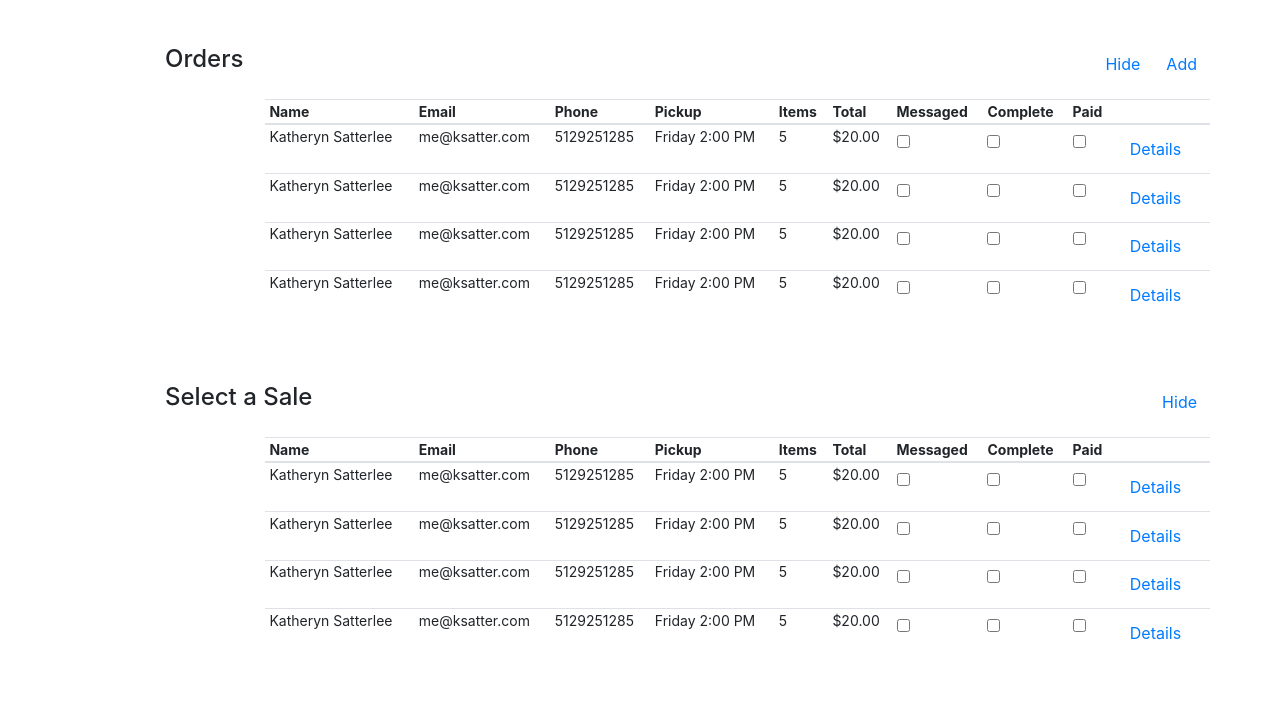
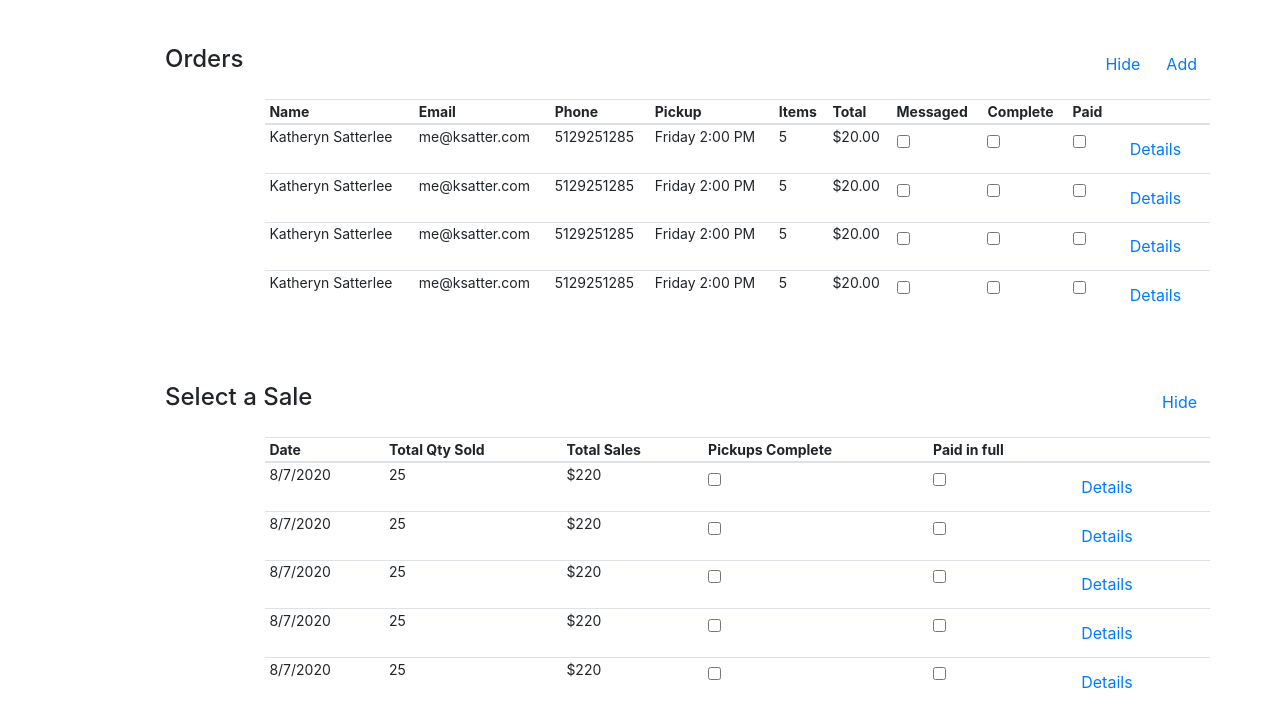
Before and after one commit to ksatter/bad-mama-flash-sale, a plain HTML site: page admin.html in a window 1280 px wide. Shown: the part 733-1454 px from the top of the page. Before the commit the page ends 1406 px from the top, so only its background shows below. Drawn offline with nearby package versions, Linux system fonts and the light colour scheme.

Commit message:
added sales row

```diff
--- a/admin.html
+++ b/admin.html
@@ -262,64 +262,52 @@
                                         <table class="table table-sm">
                                             <thead class="pt-2 pb-2">
                                                 <tr>
-                                                    <th scope="col">Name</th>
-                                                    <th scope="col">Email</th>
-                                                    <th scope="col">Phone</th>
-                                                    <th scope="col">Pickup</th>
-                                                    <th scope="col">Items</th>
-                                                    <th scope="col">Total</th>
-                                                    <th scope="col">Messaged</th>
-                                                    <th scope="col">Complete</th>
-                                                    <th scope="col">Paid</th>
+                                                    <th scope="col">Date</th>
+                                                    <th scope="col">Total Qty Sold</th>
+                                                    <th scope="col">Total Sales</th>
+                                                    <th scope="col">Pickups Complete</th>
+                                                    <th scope="col">Paid in full</th>
                                                     <th scope="col"></th>
                                                 </tr>
                                             </thead>
                                             <tbody>
 
                                                 <tr>
-                                                    <td>Katheryn Satterlee</td>
-                                                    <td>me@ksatter.com</td>
-                                                    <td>5129251285</td>
-                                                    <td>Friday 2:00 PM</td>
-                                                    <td>5</td>
-                                                    <td>$20.00</td>
-                                                    <td><input type="checkbox" class="form-check-input mx-auto"></td>
+                                                    <td>8/7/2020</td>
+                                                    <td>25</td>
+                                                    <td>$220</td>
                                                     <td><input type="checkbox" class="form-check-input mx-auto"></td>
                                                     <td><input type="checkbox" class="form-check-input mx-auto"></td>
                                                     <td><button type="button" class="btn btn-link">Details</button></td>
                                                 </tr>
                                                 <tr>
-                                                    <td>Katheryn Satterlee</td>
-                                                    <td>me@ksatter.com</td>
-                                                    <td>5129251285</td>
-                                                    <td>Friday 2:00 PM</td>
-                                                    <td>5</td>
-                                                    <td>$20.00</td>
-                                                    <td><input type="checkbox" class="form-check-input mx-auto"></td>
+                                                    <td>8/7/2020</td>
+                                                    <td>25</td>
+                                                    <td>$220</td>
                                                     <td><input type="checkbox" class="form-check-input mx-auto"></td>
                                                     <td><input type="checkbox" class="form-check-input mx-auto"></td>
                                                     <td><button type="button" class="btn btn-link">Details</button></td>
                                                 </tr>
                                                 <tr>
-                                                    <td>Katheryn Satterlee</td>
-                                                    <td>me@ksatter.com</td>
-                                                    <td>5129251285</td>
-                                                    <td>Friday 2:00 PM</td>
-                                                    <td>5</td>
-                                                    <td>$20.00</td>
-                                                    <td><input type="checkbox" class="form-check-input mx-auto"></td>
+                                                    <td>8/7/2020</td>
+                                                    <td>25</td>
+                                                    <td>$220</td>
                                                     <td><input type="checkbox" class="form-check-input mx-auto"></td>
                                                     <td><input type="checkbox" class="form-check-input mx-auto"></td>
                                                     <td><button type="button" class="btn btn-link">Details</button></td>
                                                 </tr>
                                                 <tr>
-                                                    <td>Katheryn Satterlee</td>
-                                                    <td>me@ksatter.com</td>
-                                                    <td>5129251285</td>
-                                                    <td>Friday 2:00 PM</td>
-                                                    <td>5</td>
-                                                    <td>$20.00</td>
+                                                    <td>8/7/2020</td>
+                                                    <td>25</td>
+                                                    <td>$220</td>
                                                     <td><input type="checkbox" class="form-check-input mx-auto"></td>
+                                                    <td><input type="checkbox" class="form-check-input mx-auto"></td>
+                                                    <td><button type="button" class="btn btn-link">Details</button></td>
+                                                </tr>
+                                                <tr>
+                                                    <td>8/7/2020</td>
+                                                    <td>25</td>
+                                                    <td>$220</td>
                                                     <td><input type="checkbox" class="form-check-input mx-auto"></td>
                                                     <td><input type="checkbox" class="form-check-input mx-auto"></td>
                                                     <td><button type="button" class="btn btn-link">Details</button></td>
```
